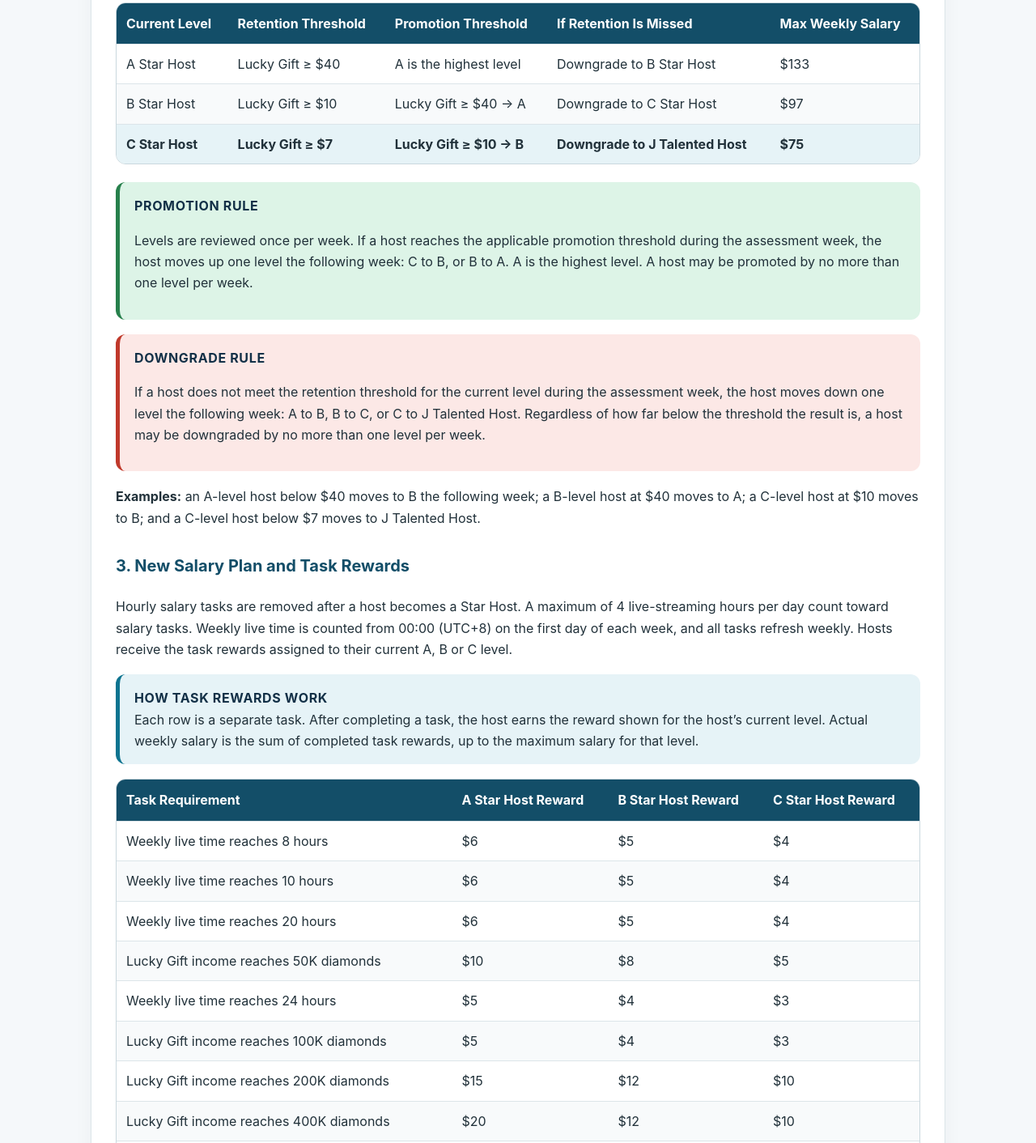
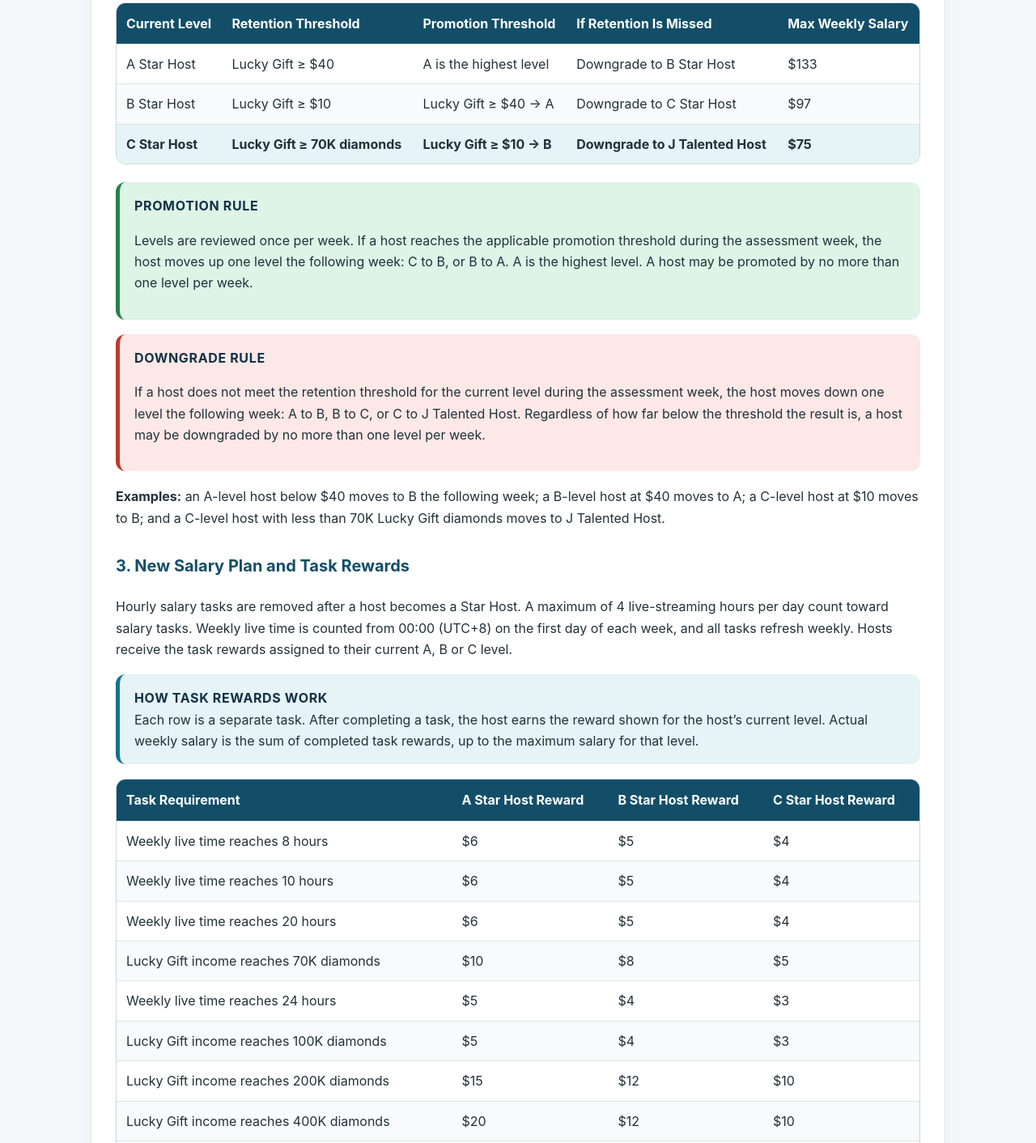
Before and after one commit to Selenacici/Selenacici.github.io, a plain HTML site: page star-host-policy-en/index.html in a window 1280 px wide. Shown: the part 1331-2743 px from the top of the page at 81% size. Drawn offline with Linux system fonts and the light colour scheme.

Commit message:
Update C Star Host retention threshold to 70K

```diff
--- a/star-host-policy-en/index.html
+++ b/star-host-policy-en/index.html
@@ -22,14 +22,14 @@
 <div class="table-wrap"><table><thead><tr><th>Lucky Gift Income in the Previous Week</th><th>Initial Level in Week 1</th></tr></thead><tbody><tr><td>≥ $40</td><td>A Star Host</td></tr><tr><td>≥ $10 and < $40</td><td>B Star Host</td></tr><tr><td>< $10</td><td>C Star Host</td></tr></tbody></table></div>
 <div class="warning"><b>Initial Assignment Happens Only Once</b><p>This method is used only to assign levels for the first week of the new policy. Starting with the implementation week, the platform reviews each host weekly using the retention and promotion thresholds for the host’s current level.</p></div>
 <h3>2. Retention, Promotion and Downgrade Rules</h3>
-<div class="table-wrap"><table><thead><tr><th>Current Level</th><th>Retention Threshold</th><th>Promotion Threshold</th><th>If Retention Is Missed</th><th>Max Weekly Salary</th></tr></thead><tbody><tr><td>A Star Host</td><td>Lucky Gift ≥ $40</td><td>A is the highest level</td><td>Downgrade to B Star Host</td><td>$133</td></tr><tr><td>B Star Host</td><td>Lucky Gift ≥ $10</td><td>Lucky Gift ≥ $40 → A</td><td>Downgrade to C Star Host</td><td>$97</td></tr><tr><td>C Star Host</td><td>Lucky Gift ≥ $7</td><td>Lucky Gift ≥ $10 → B</td><td>Downgrade to J Talented Host</td><td>$75</td></tr></tbody></table></div>
+<div class="table-wrap"><table><thead><tr><th>Current Level</th><th>Retention Threshold</th><th>Promotion Threshold</th><th>If Retention Is Missed</th><th>Max Weekly Salary</th></tr></thead><tbody><tr><td>A Star Host</td><td>Lucky Gift ≥ $40</td><td>A is the highest level</td><td>Downgrade to B Star Host</td><td>$133</td></tr><tr><td>B Star Host</td><td>Lucky Gift ≥ $10</td><td>Lucky Gift ≥ $40 → A</td><td>Downgrade to C Star Host</td><td>$97</td></tr><tr><td>C Star Host</td><td>Lucky Gift ≥ 70K diamonds</td><td>Lucky Gift ≥ $10 → B</td><td>Downgrade to J Talented Host</td><td>$75</td></tr></tbody></table></div>
 <div class="success"><b>Promotion Rule</b><p>Levels are reviewed once per week. If a host reaches the applicable promotion threshold during the assessment week, the host moves up one level the following week: C to B, or B to A. A is the highest level. A host may be promoted by no more than one level per week.</p></div>
 <div class="danger"><b>Downgrade Rule</b><p>If a host does not meet the retention threshold for the current level during the assessment week, the host moves down one level the following week: A to B, B to C, or C to J Talented Host. Regardless of how far below the threshold the result is, a host may be downgraded by no more than one level per week.</p></div>
-<p><strong>Examples:</strong> an A-level host below $40 moves to B the following week; a B-level host at $40 moves to A; a C-level host at $10 moves to B; and a C-level host below $7 moves to J Talented Host.</p>
+<p><strong>Examples:</strong> an A-level host below $40 moves to B the following week; a B-level host at $40 moves to A; a C-level host at $10 moves to B; and a C-level host with less than 70K Lucky Gift diamonds moves to J Talented Host.</p>
 <h3>3. New Salary Plan and Task Rewards</h3>
 <p>Hourly salary tasks are removed after a host becomes a Star Host. A maximum of 4 live-streaming hours per day count toward salary tasks. Weekly live time is counted from 00:00 (UTC+8) on the first day of each week, and all tasks refresh weekly. Hosts receive the task rewards assigned to their current A, B or C level.</p>
 <div class="notice"><b>How Task Rewards Work</b>Each row is a separate task. After completing a task, the host earns the reward shown for the host’s current level. Actual weekly salary is the sum of completed task rewards, up to the maximum salary for that level.</div>
-<div class="table-wrap"><table><thead><tr><th>Task Requirement</th><th>A Star Host Reward</th><th>B Star Host Reward</th><th>C Star Host Reward</th></tr></thead><tbody><tr><td>Weekly live time reaches 8 hours</td><td>$6</td><td>$5</td><td>$4</td></tr><tr><td>Weekly live time reaches 10 hours</td><td>$6</td><td>$5</td><td>$4</td></tr><tr><td>Weekly live time reaches 20 hours</td><td>$6</td><td>$5</td><td>$4</td></tr><tr><td>Lucky Gift income reaches 50K diamonds</td><td>$10</td><td>$8</td><td>$5</td></tr><tr><td>Weekly live time reaches 24 hours</td><td>$5</td><td>$4</td><td>$3</td></tr><tr><td>Lucky Gift income reaches 100K diamonds</td><td>$5</td><td>$4</td><td>$3</td></tr><tr><td>Lucky Gift income reaches 200K diamonds</td><td>$15</td><td>$12</td><td>$10</td></tr><tr><td>Lucky Gift income reaches 400K diamonds</td><td>$20</td><td>$12</td><td>$10</td></tr><tr><td>Lucky Gift income reaches 650K diamonds</td><td>$25</td><td>$15</td><td>$12</td></tr><tr><td>Luxurious Gift income reaches 1M diamonds</td><td>$15</td><td>$12</td><td>$10</td></tr><tr><td>Luxurious Gift income reaches 2.5M diamonds</td><td>$20</td><td>$15</td><td>$10</td></tr><tr><td>MAXIMUM WEEKLY SALARY</td><td>$133</td><td>$97</td><td>$75</td></tr></tbody></table></div>
+<div class="table-wrap"><table><thead><tr><th>Task Requirement</th><th>A Star Host Reward</th><th>B Star Host Reward</th><th>C Star Host Reward</th></tr></thead><tbody><tr><td>Weekly live time reaches 8 hours</td><td>$6</td><td>$5</td><td>$4</td></tr><tr><td>Weekly live time reaches 10 hours</td><td>$6</td><td>$5</td><td>$4</td></tr><tr><td>Weekly live time reaches 20 hours</td><td>$6</td><td>$5</td><td>$4</td></tr><tr><td>Lucky Gift income reaches 70K diamonds</td><td>$10</td><td>$8</td><td>$5</td></tr><tr><td>Weekly live time reaches 24 hours</td><td>$5</td><td>$4</td><td>$3</td></tr><tr><td>Lucky Gift income reaches 100K diamonds</td><td>$5</td><td>$4</td><td>$3</td></tr><tr><td>Lucky Gift income reaches 200K diamonds</td><td>$15</td><td>$12</td><td>$10</td></tr><tr><td>Lucky Gift income reaches 400K diamonds</td><td>$20</td><td>$12</td><td>$10</td></tr><tr><td>Lucky Gift income reaches 650K diamonds</td><td>$25</td><td>$15</td><td>$12</td></tr><tr><td>Luxurious Gift income reaches 1M diamonds</td><td>$15</td><td>$12</td><td>$10</td></tr><tr><td>Luxurious Gift income reaches 2.5M diamonds</td><td>$20</td><td>$15</td><td>$10</td></tr><tr><td>MAXIMUM WEEKLY SALARY</td><td>$133</td><td>$97</td><td>$75</td></tr></tbody></table></div>
 <h3>4. How a Talented Host Can Apply to Become a Star Host</h3>
 <p>The platform does not accept direct Star Host applications from regular hosts. A host must first become a Talented Host and meet all of the following requirements before submitting a Star Host promotion application:</p>
 <ol><li><strong>The host must currently be a J Talented Host.</strong> This means the host has participated in the Talented Host Program for at least three weeks.</li><li><strong>The host’s average Lucky Gift income over the most recent two consecutive weeks must be greater than $20.</strong> The calculation is: total Lucky Gift income for the most recent two weeks ÷ 2. The result must be strictly greater than $20.</li></ol>
```
Also changed, not shown: star-host-policy-zh/index.html (+3 -3 lines).
